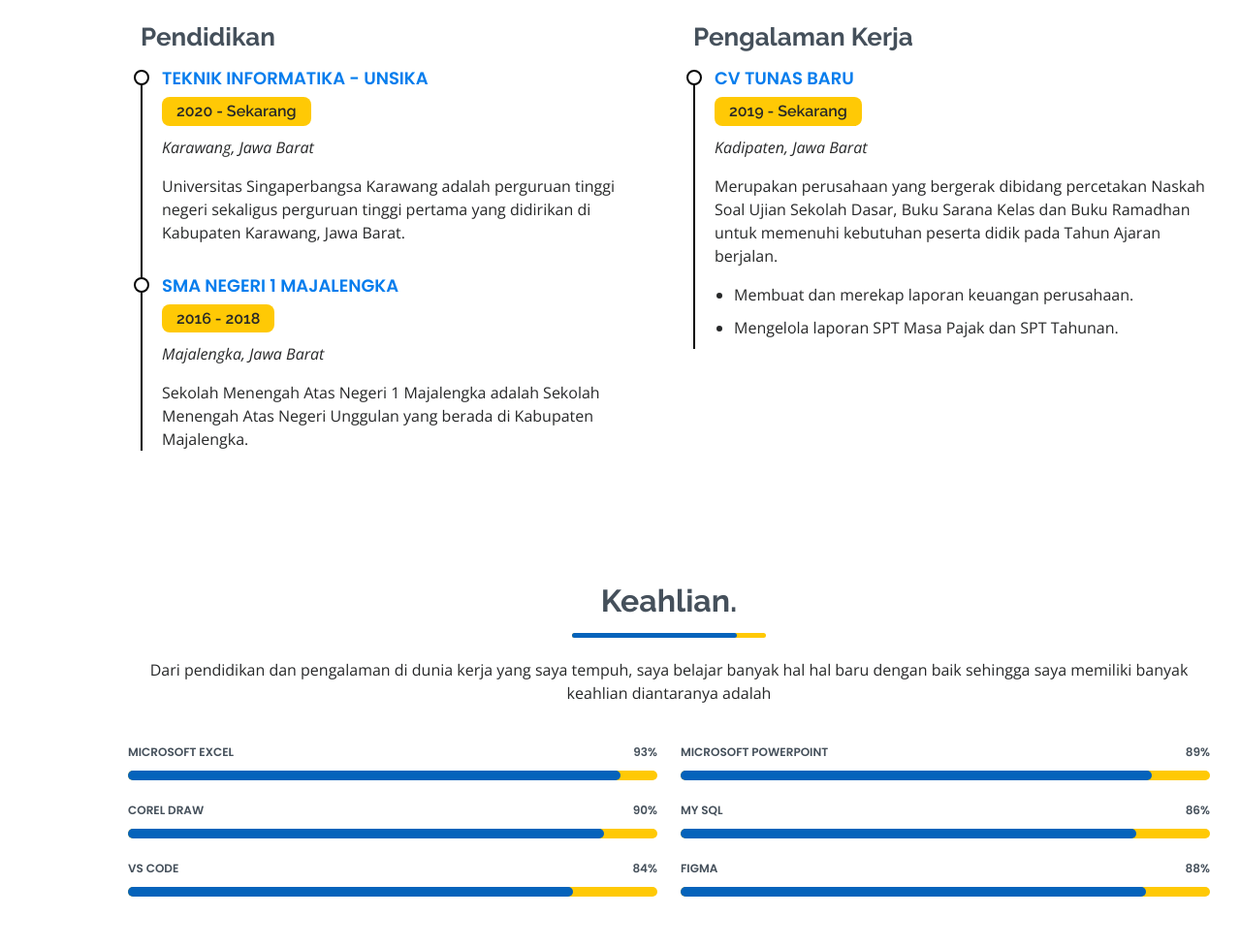
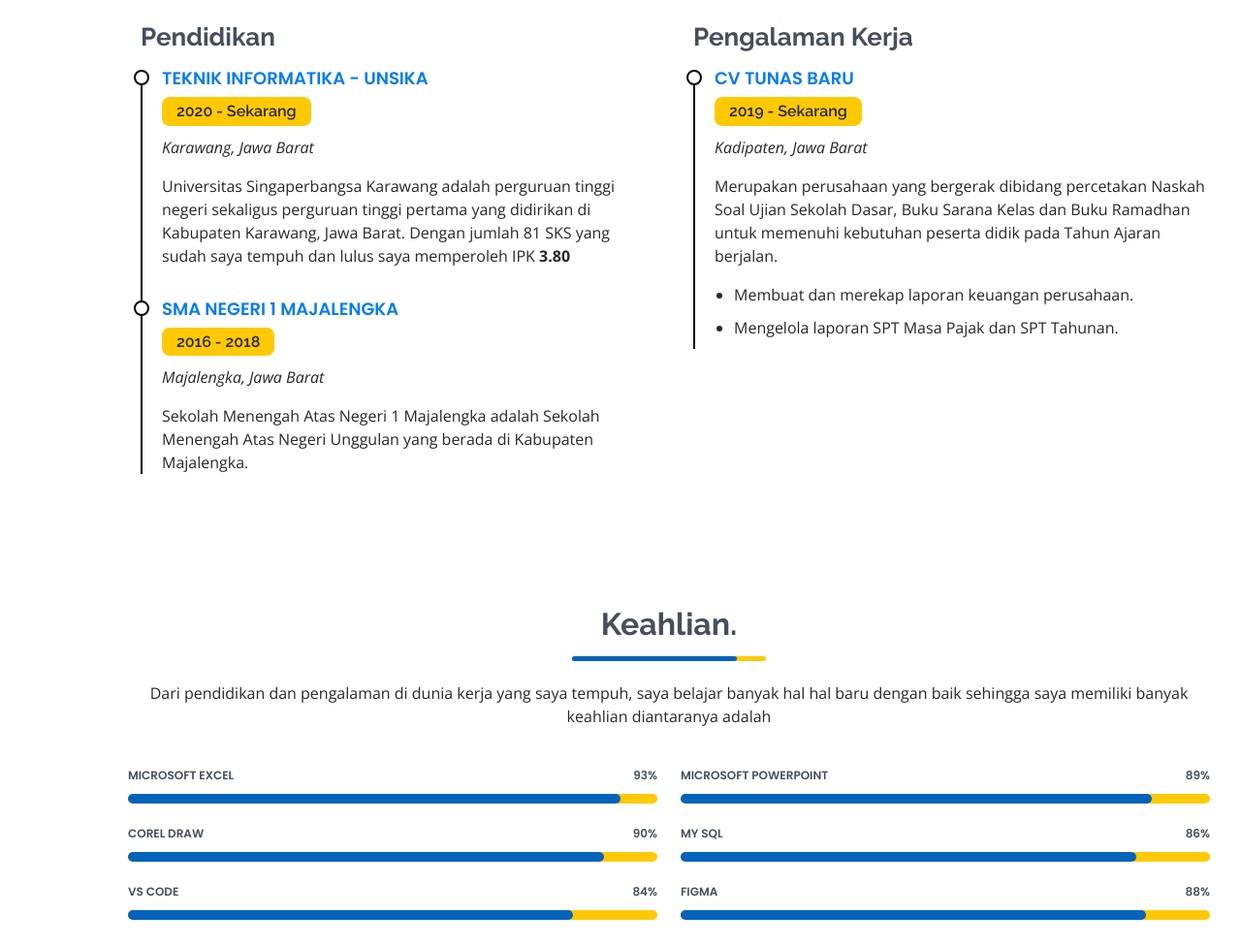
Before and after one commit to khoiruuul/khoiruuul.github.io, a plain HTML site: page index.html in a window 1280 px wide. Shown: the part 1645-2622 px from the top of the page at 97% size. Drawn offline with nearby package versions, Linux system fonts and the light colour scheme.

Commit message:
Update index.html

```diff
--- a/index.html
+++ b/index.html
@@ -115,7 +115,7 @@
               <h5>2020 - Sekarang</h5>
               <p><em>Karawang, Jawa Barat</em></p>
               <p>Universitas Singaperbangsa Karawang adalah perguruan tinggi negeri sekaligus perguruan tinggi pertama
-                yang didirikan di Kabupaten Karawang, Jawa Barat. </p>
+                yang didirikan di Kabupaten Karawang, Jawa Barat. Dengan jumlah 81 SKS yang sudah saya tempuh dan lulus saya memperoleh IPK <b>3.80</b> </p>
             </div>
             <div class="resume-item">
               <h4>SMA Negeri 1 Majalengka</h4>
```
